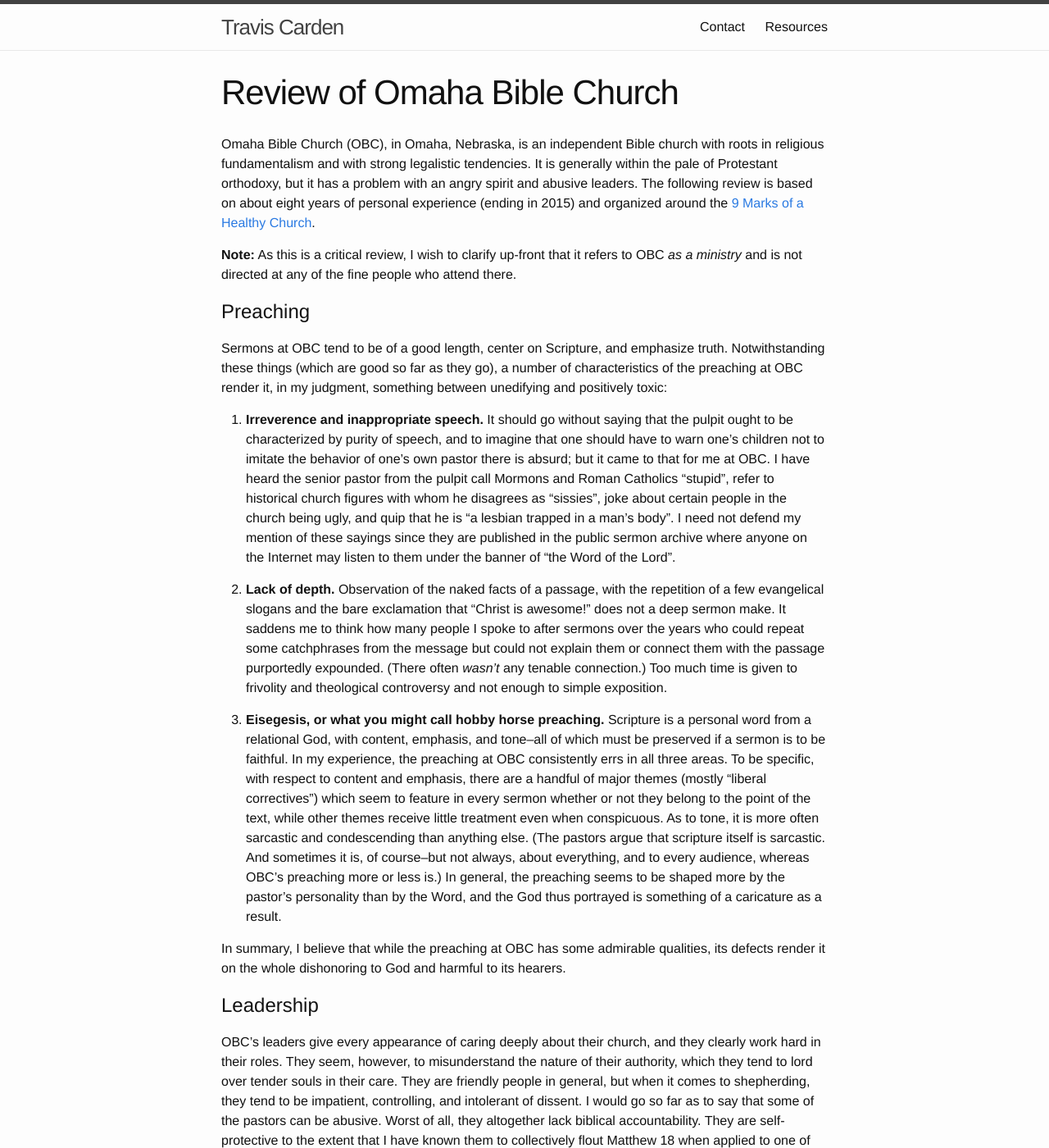
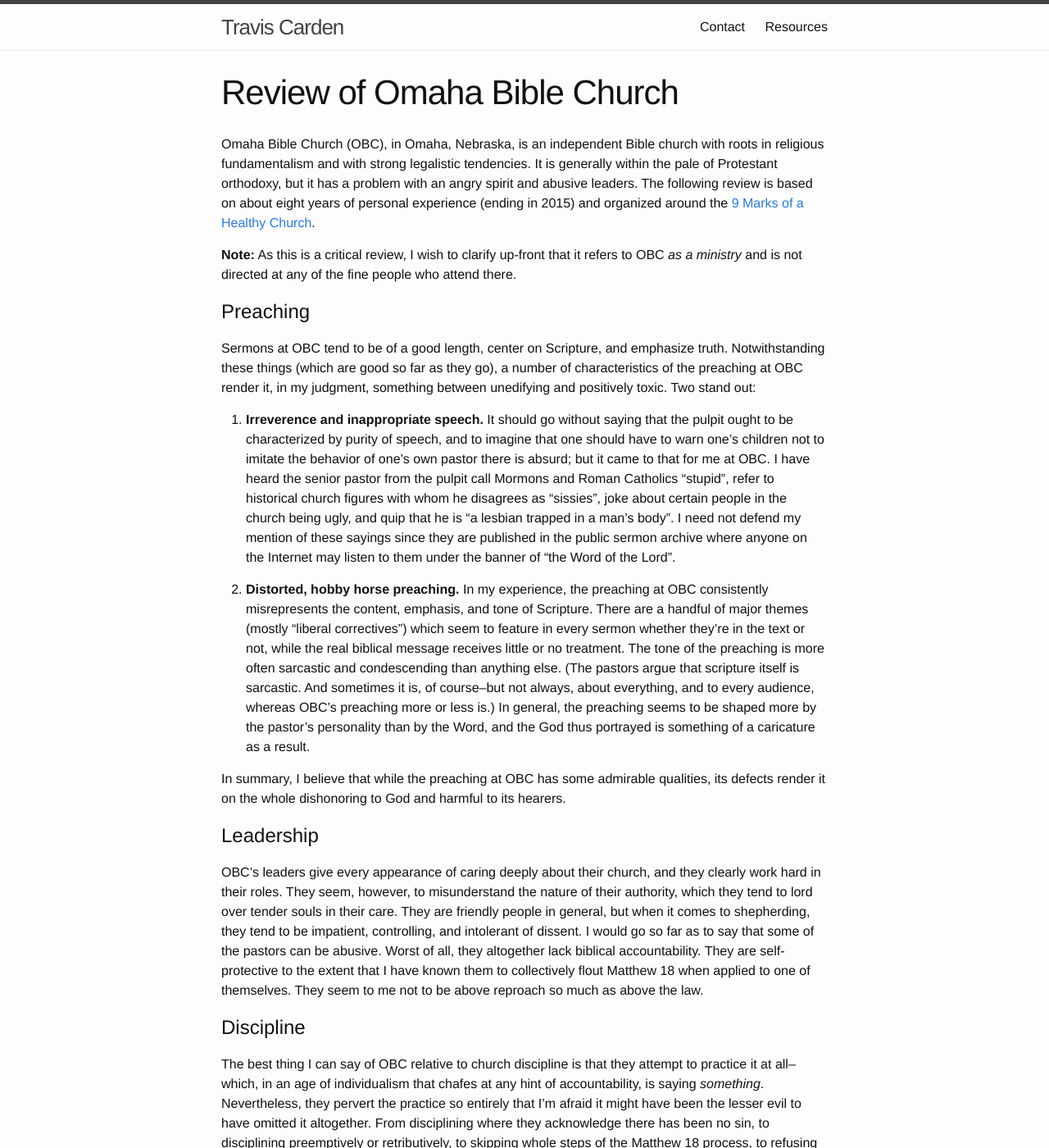
Before and after one commit to TravisCarden/traviscarden.github.io, a Jekyll site: the page built from review-of-omaha-bible-church.md, in a window 1280 px wide and 1400 px high. Shown: the whole window at 82% size. Built offline with Jekyll 4.4.1, drawn with Linux system fonts in a browser that asks for light colours.

Commit message:
Simplified Preaching section of Review of Omaha Bible Church.

```diff
--- a/review-of-omaha-bible-church.md
+++ b/review-of-omaha-bible-church.md
@@ -10,13 +10,11 @@ Omaha Bible Church (OBC), in Omaha, Nebraska, is an independent Bible church wit
 
 # Preaching
 
-Sermons at OBC tend to be of a good length, center on Scripture, and emphasize truth. Notwithstanding these things (which are good so far as they go), a number of characteristics of the preaching at OBC render it, in my judgment, something between unedifying and positively toxic:
+Sermons at OBC tend to be of a good length, center on Scripture, and emphasize truth. Notwithstanding these things (which are good so far as they go), a number of characteristics of the preaching at OBC render it, in my judgment, something between unedifying and positively toxic. Two stand out:
 
 1. **Irreverence and inappropriate speech.** It should go without saying that the pulpit ought to be characterized by purity of speech, and to imagine that one should have to warn one's children not to imitate the behavior of one's own pastor there is absurd; but it came to that for me at OBC. I have heard the senior pastor from the pulpit call Mormons and Roman Catholics "stupid", refer to historical church figures with whom he disagrees as "sissies", joke about certain people in the church being ugly, and quip that he is "a lesbian trapped in a man's body". I need not defend my mention of these sayings since they are published in the public sermon archive where anyone on the Internet may listen to them under the banner of "the Word of the Lord".
 
-1. **Lack of depth.** Observation of the naked facts of a passage, with the repetition of a few evangelical slogans and the bare exclamation that "Christ is awesome!" does not a deep sermon make. It saddens me to think how many people I spoke to after sermons over the years who could repeat some catchphrases from the message but could not explain them or connect them with the passage purportedly expounded. (There often _wasn't_ any tenable connection.) Too much time is given to frivolity and theological controversy and not enough to simple exposition.
-
-1. **Eisegesis, or what you might call hobby horse preaching.** Scripture is a personal word from a relational God, with content, emphasis, and tone--all of which must be preserved if a sermon is to be faithful. In my experience, the preaching at OBC consistently errs in all three areas. To be specific, with respect to content and emphasis, there are a handful of major themes (mostly "liberal correctives") which seem to feature in every sermon whether or not they belong to the point of the text, while other themes receive little treatment even when conspicuous. As to tone, it is more often sarcastic and condescending than anything else. (The pastors argue that scripture itself is sarcastic. And sometimes it is, of course--but not always, about everything, and to every audience, whereas OBC's preaching more or less is.) In general, the preaching seems to be shaped more by the pastor's personality than by the Word, and the God thus portrayed is something of a caricature as a result.
+1. **Distorted, hobby horse preaching.** In my experience, the preaching at OBC consistently misrepresents the content, emphasis, and tone of Scripture. There are a handful of major themes (mostly "liberal correctives") which seem to feature in every sermon whether they're in the text or not, while the real biblical message receives little or no treatment. The tone of the preaching is more often sarcastic and condescending than anything else. (The pastors argue that scripture itself is sarcastic. And sometimes it is, of course--but not always, about everything, and to every audience, whereas OBC's preaching more or less is.) In general, the preaching seems to be shaped more by the pastor's personality than by the Word, and the God thus portrayed is something of a caricature as a result.
 
 In summary, I believe that while the preaching at OBC has some admirable qualities, its defects render it on the whole dishonoring to God and harmful to its hearers.
 
```
